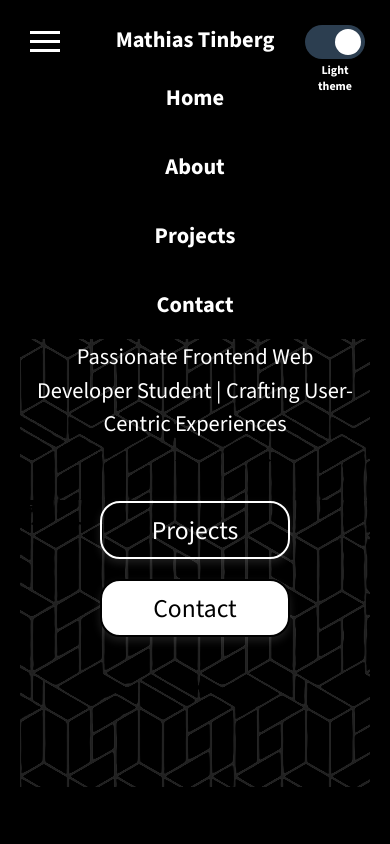
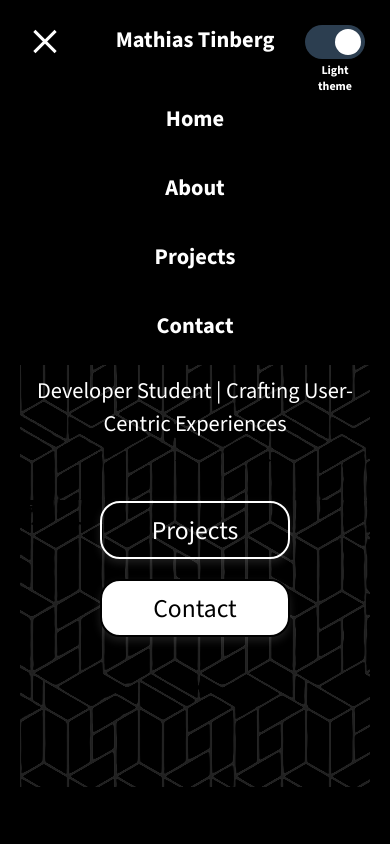
Before and after one commit to Tinberg/Portfolio, a website: page index.html in a window 390 px wide. Both pictures are taken after a click on the element 45 px from the left and 41 px from the top of the page. Shown: the top 844 px of the page. Drawn offline with nearby package versions, Linux system fonts and the light colour scheme.

Commit message:
hamburger smooth transition and close icon

```diff
--- a/index.css
+++ b/index.css
@@ -71,7 +71,6 @@
   text-decoration: none;
   box-sizing: border-box;
 }
-
 html {
   font-size: 16px;
   scroll-behavior: smooth;
@@ -141,11 +140,9 @@ hr {
   padding: 0 20px 200px;
   margin: 0 -20px;
 }
-
 /*Background and text color for buttons */
 .contact-button,
-.submit-button
-{
+.submit-button {
   color: var(--button-text-color);
   background-color: var(--button-background);
 }
@@ -222,11 +219,9 @@ header {
 .header-navigation a:hover {
   background-color: var(--background-color-light-gray);
 }
+
 .header-navigation .corner-li {
   margin-right: 80px;
-}
-.header-navigation .corner-li a {
-  border-radius: 15px;
 }
 
 /* hambruger menu */
@@ -236,22 +231,24 @@ header {
   padding: 5px;
   cursor: pointer;
 }
-#menuItems.active {
-  display: flex;
-  position: absolute;
-  width: 100%;
-  text-align: center;
-  background-color: var(--background-color-white); /*Black for dar theme*/
-}
-#menuItems.active li {
-  margin: 20px 0;
-}
 .bar {
   width: 30px;
   height: 3px;
   background-color: var(--color-black); /*White for dark theme*/
   margin: 6px 0;
-  transition: 0.4s;
+  transition: transform 0.4s, opacity 0.4s;
+}
+.menu-icon.active .bar:nth-child(1) {
+  transform: translateY(9px) rotate(45deg);
+}
+.menu-icon.active .bar:nth-child(2) {
+  opacity: 0;
+}
+.menu-icon.active .bar:nth-child(3) {
+  transform: translateY(-9px) rotate(-45deg);
+}
+#menuItems.active {
+  max-height: 500px;
 }
 
 /* Switch styles */
@@ -512,7 +509,6 @@ input:checked + .slider .label.dark {
 footer {
   margin: 100px -20px 50px;
   color: var(--color-black); /*White for dark theme*/
-
   padding: 30px;
 }
 .footer-text {
@@ -536,9 +532,23 @@ footer {
     display: block;
   }
   #menuItems {
-    display: none;
     flex-direction: column;
+    position: absolute;
+    top: 85%;
+    width: 100%;
+    background-color: var(--background-color-white);
+    overflow: hidden;
+    transition: max-height 0.5s ease-in-out;
+    max-height: 0;
+    text-align: center;
   }
+  .header-navigation li {
+    margin: 20px 0;
+  }
+  .header-navigation .corner-li {
+    margin: 20px 0 25px 0;
+  }
+
   label.switch {
     order: 3;
   }
--- a/index.html
+++ b/index.html
@@ -24,7 +24,7 @@
   </head>
   <body>
     <header class="flex space-between">
-      <div class="full-name">Mathias Tinberg</div>
+      <a href="#hero-section" class="full-name">Mathias Tinberg</a>
       <nav class="header-navigation">
         <div class="menu-icon" id="menuIcon">
           <div class="bar"></div>
--- a/index.js
+++ b/index.js
@@ -11,11 +11,13 @@ document.addEventListener("DOMContentLoaded", function () {
   const menuLinks = document.querySelectorAll("#menuItems li a");
 
   menuIcon.addEventListener("click", function () {
+    this.classList.toggle("active");
     menuItems.classList.toggle("active");
   });
 
   menuLinks.forEach((link) => {
     link.addEventListener("click", () => {
+      menuIcon.classList.remove("active");
       menuItems.classList.remove("active");
     });
   });
```
Also changed, not shown: README.md.
